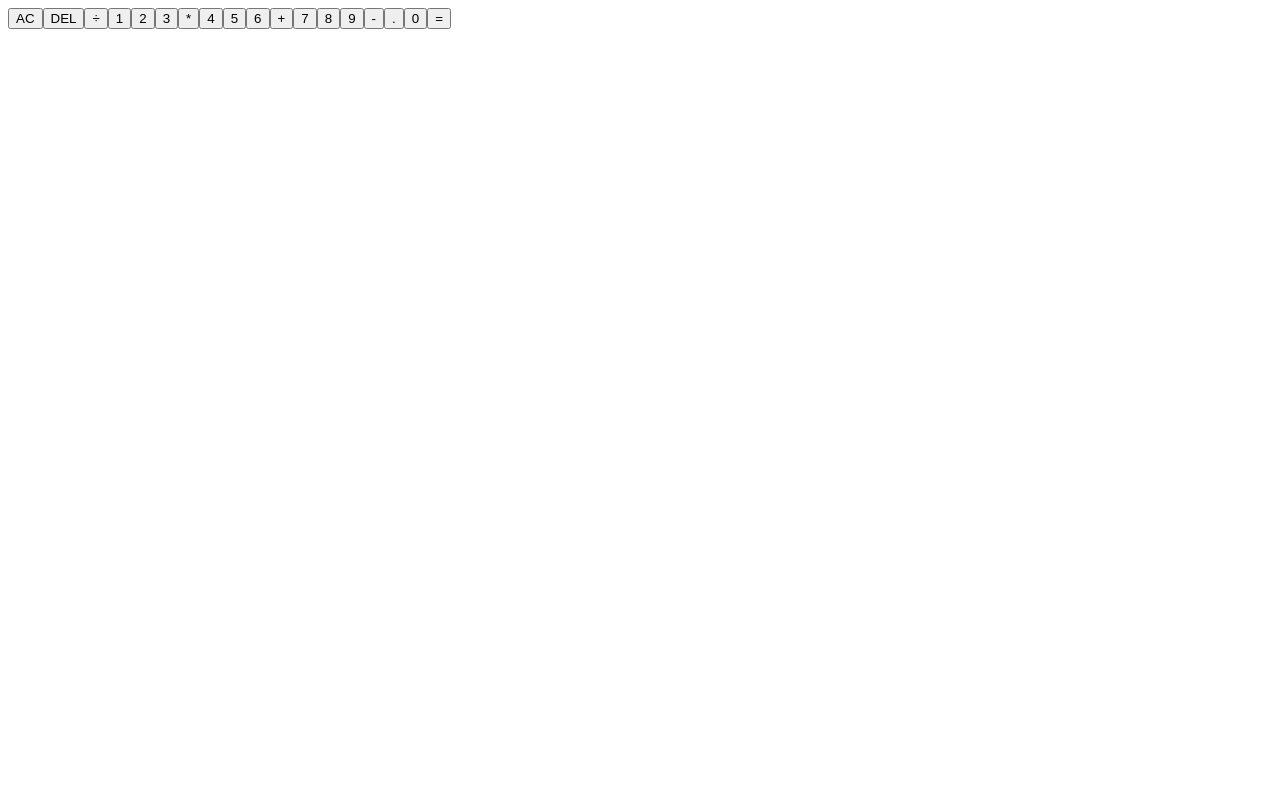
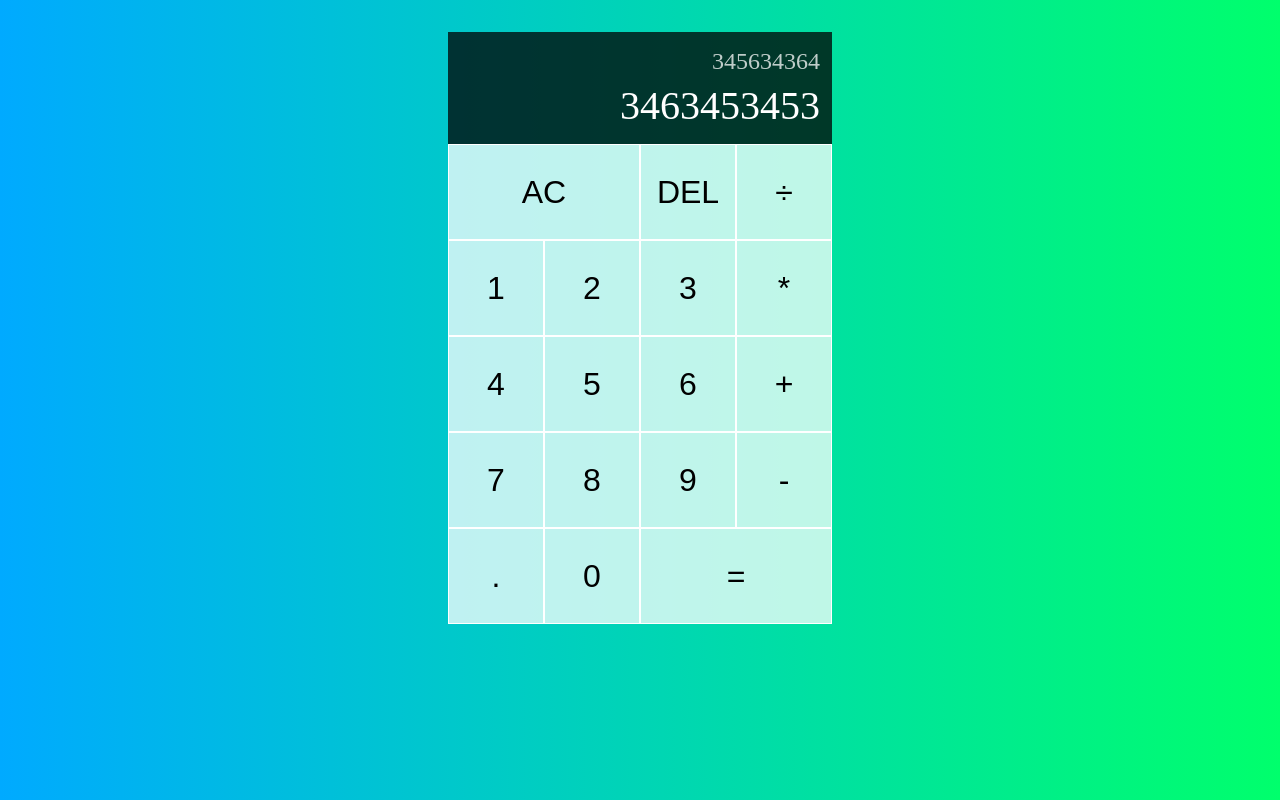
Before and after one commit to Sajith15/React-Calculator, a React (Create React App) app: page / in a window 1280 px wide. Built offline with nearby package versions, Linux system fonts and the light colour scheme.

Commit message:
added calculator styles

```diff
--- a/src/App.js
+++ b/src/App.js
@@ -1,10 +1,12 @@
+import "./styles.css";
+
 function App() {
   return (
     <div className="calculator-grid">
       <div className="output">
-        <div className="previous-operand">
+        <div className="previous-operand">345634364
         </div>
-        <div className="current-operand">
+        <div className="current-operand">3463453453
         </div>
       </div>
       <button className="span-two">AC</button>
--- /dev/null
+++ b/src/styles.css
@@ -0,0 +1,55 @@
+*, *::before, *::after {
+    box-sizing: border-box;
+}
+
+body {
+    margin: 0;
+    background: linear-gradient(to right, #00AAFF, #00FF6C);
+}
+
+.calculator-grid {
+    display: grid;
+    margin-top: 2rem;
+    justify-content: center;
+    grid-template-columns: repeat(4, 6rem);
+    grid-template-rows: minmax(7rem, auto) repeat(5, 6rem);
+}
+
+.calculator-grid > button {
+    cursor: pointer;
+    font-size: 2rem;
+    border: 1px solid white;
+    outline: none;
+    background-color: rgba(255, 255, 255, .75);
+}
+
+.calculator-grid > button:hover,
+.calculator-grid > button:focus {
+    background-color: rgba(255, 255, 255, .9);
+}
+
+.span-two {
+    grid-column: span 2;
+}
+
+.output {
+    grid-column: 1 / -1;
+    background-color: rgba(0, 0, 0, .75);
+    display: flex;
+    flex-direction: column;
+    align-items: flex-end;
+    justify-content: space-around;
+    padding: .75rem;
+    word-wrap: break-word;
+    word-break: break-all;
+}
+
+.output .previous-operand {
+    color: rgba(255, 255, 255, .75);
+    font-size: 1.5rem;
+}
+
+.output .current-operand {
+    color: white;
+    font-size: 2.5rem;
+}
```
